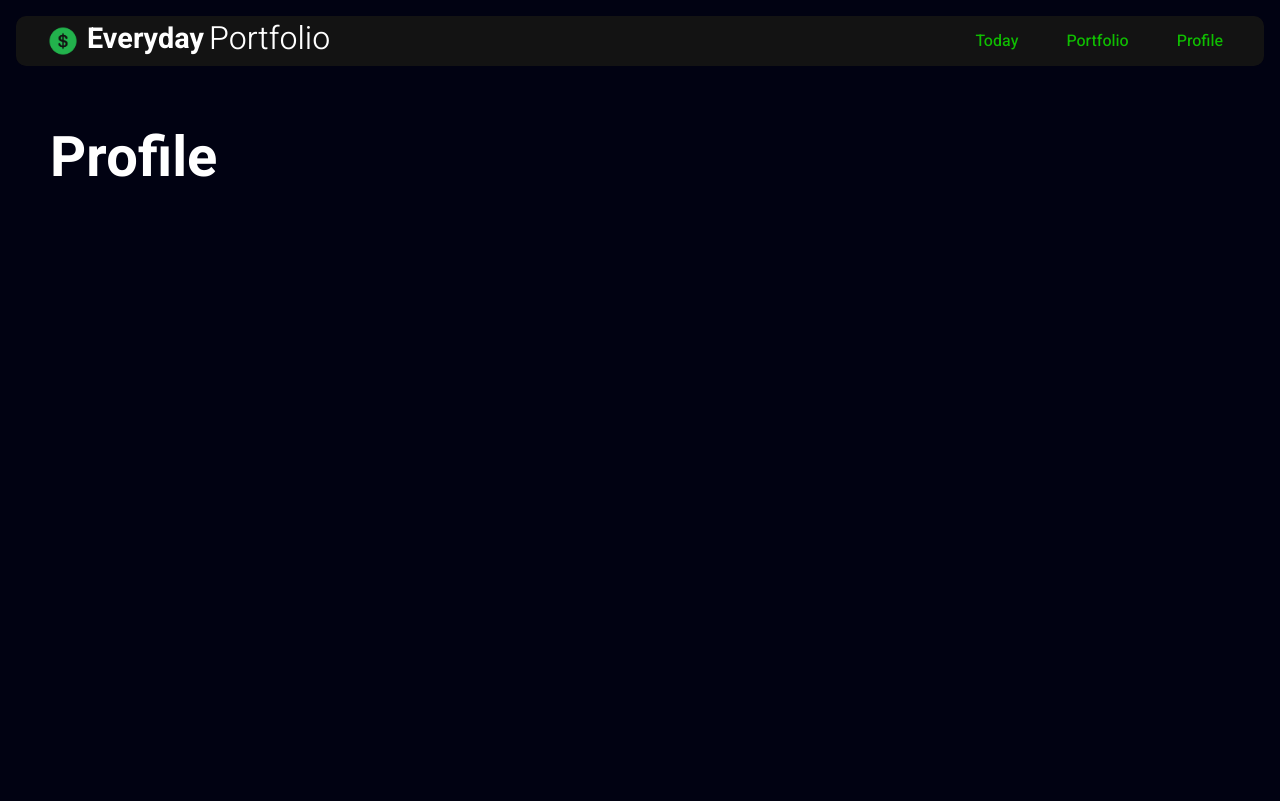
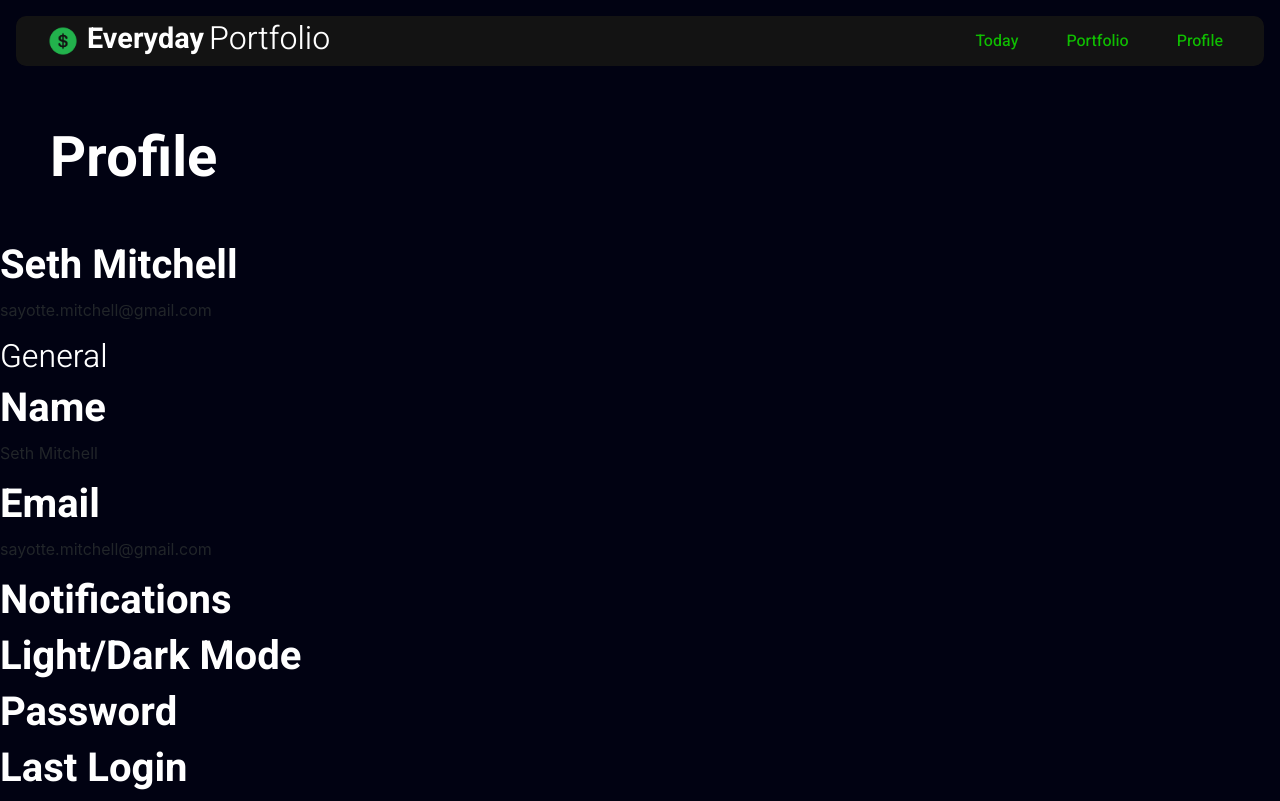
Before and after one commit to sethayotte/Everyday-Portfolio, a website: page profile.html in a window 1280 px wide. Drawn offline with nearby package versions, Linux system fonts and the light colour scheme.

Commit message:
Profile - rough structure

```diff
--- a/css/main.scss
+++ b/css/main.scss
@@ -65,7 +65,7 @@ body {
         color: white;
     }
 
-    p {
+    #digits {
         font-family: font(calistoga);
         font-weight: 300;
         font-size: 4rem;
--- a/profile.html
+++ b/profile.html
@@ -52,6 +52,57 @@
     <h1>Profile</h1>
 </section>
 
+<section class="profile-header">
+  <div>
+    <!-- profile pic placeholder -->
+  </div>
+
+  <div>
+    <h4>Seth Mitchell</h4>
+    <p>sayotte.mitchell@gmail.com</p>
+  </div>
+</section>
+
+<section class="profile-general">
+  <div>
+    <h3>General</h3>
+  </div>
+  <div>
+    <div>
+      <h4>Name</h4>
+      <p>Seth Mitchell</p>
+      <h4>Email</h4>
+      <p>sayotte.mitchell@gmail.com</p>
+    </div>
+    <div>
+      <h4>Notifications</h4>
+      <!-- toggle placeholder -->
+      <h4>Light/Dark Mode</h4>
+      <!-- toggle placeholder -->
+    </div>
+  </div>
+</section>
+
+<section class="profile-security">
+  <div>
+    <div>
+      <h4>Password</h4>
+    </div>
+    <div>
+      <!-- field & button placeholder -->
+    </div>
+    <div>
+      <h4>Last Login</h4>
+    </div>
+    <div>
+      <!-- field & button placeholder -->
+    </div>
+  </div>
+</section>
+
+<section class="logout-button">
+  <!-- logout button placeholder -->
+</section>
 
 
 </body>
```
Also changed, not shown: css/main.css, 1 other file.
